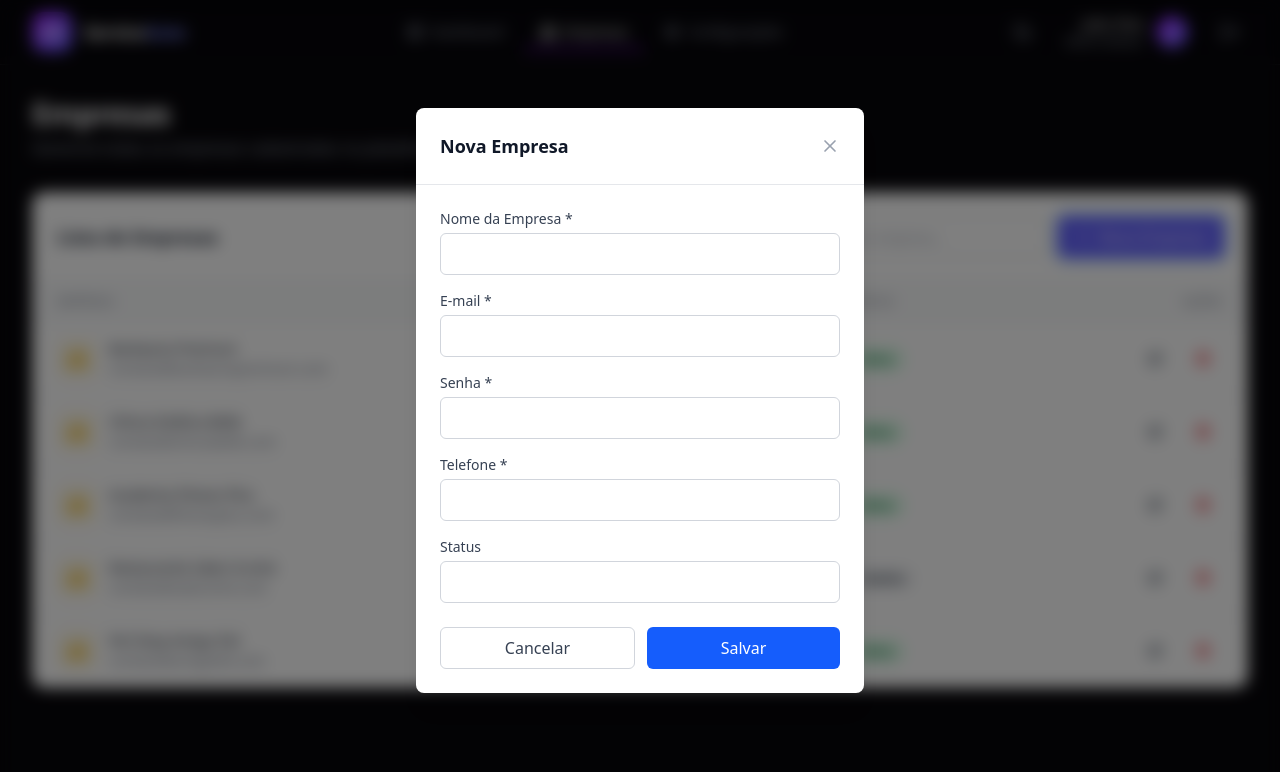
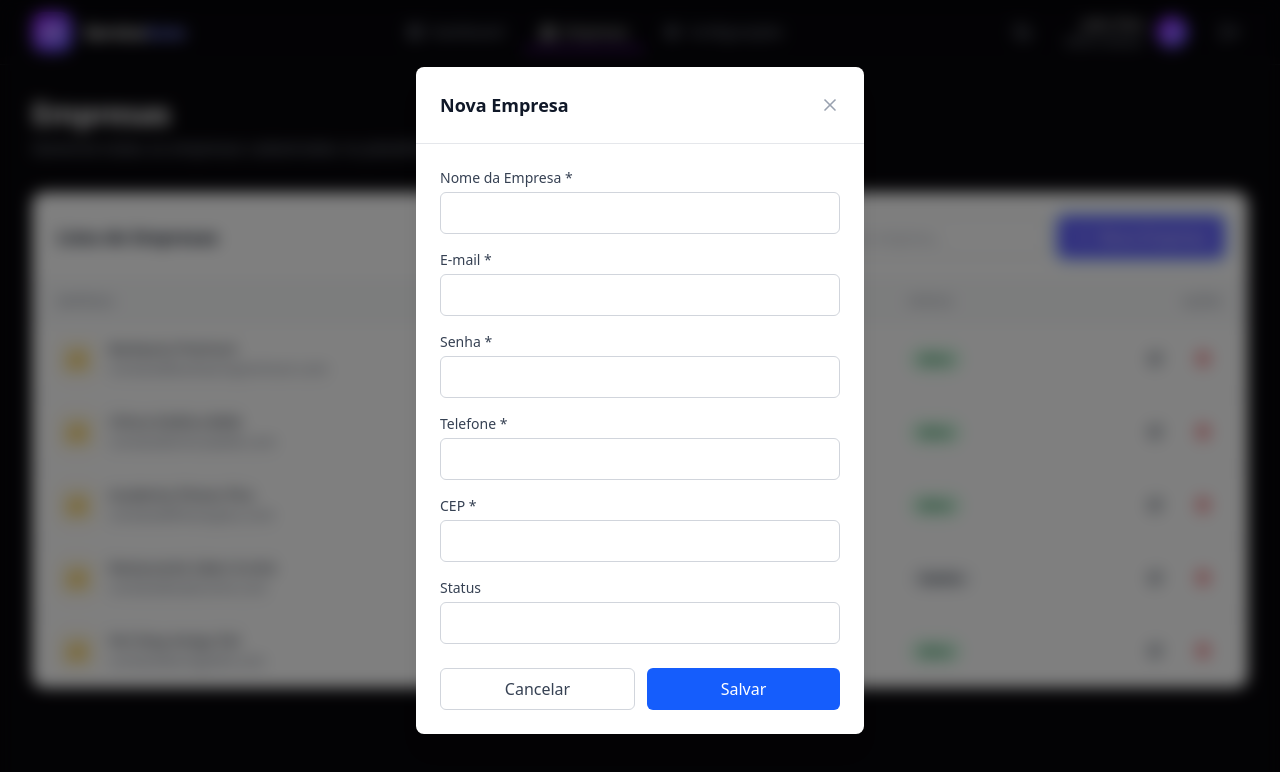
Before and after one commit to Devora-Oficial/Devora-Hackathon, a React app in the folder Front-end/: page /empresas in a window 1280 px wide. Both pictures are taken after a click on the button "Nova Empresa". Shown: the top 772 px of the page. Built offline with nearby package versions, Linux system fonts and the light colour scheme; the HTML template or start-up script is replaced by a standard one.

Commit message:
Adaptando front pro banco

```diff
--- a/Front-end/src/components/landing/Hero.jsx
+++ b/Front-end/src/components/landing/Hero.jsx
@@ -5,8 +5,8 @@ import { motion } from "framer-motion";
 export default function Hero() {
   return (
     <section className="pt-28 pb-20 relative overflow-hidden">
-      <div className="absolute -left-40 -top-24 w-[720px] h-[720px] rounded-full bg-gradient-to-r from-purple-600 to-indigo-500 opacity-20 blur-3xl pointer-events-none"></div>
-      <div className="absolute right-[-200px] top-10 w-[520px] h-[520px] rounded-full bg-gradient-to-tr from-indigo-600 to-cyan-500 opacity-10 blur-2xl pointer-events-none"></div>
+      <div className="absolute -left-40 -top-24 w-[720px] h-[720px] rounded-full bg-linear-to-r from-purple-600 to-indigo-500 opacity-20 blur-3xl pointer-events-none"></div>
+      <div className="absolute right-[-200px] top-10 w-[520px] h-[520px] rounded-full bg-linear-to-tr from-indigo-600 to-cyan-500 opacity-10 blur-2xl pointer-events-none"></div>
 
       <div className="relative max-w-7xl mx-auto px-6 flex flex-col-reverse lg:flex-row items-center gap-12">
 
@@ -41,7 +41,7 @@ export default function Hero() {
           >
             <Link
               to="/register"
-              className="px-8 py-3 bg-gradient-to-r from-purple-600 to-indigo-600 text-white rounded-full font-semibold shadow-xl shadow-purple-900/40 hover:scale-[1.02] transition"
+              className="px-8 py-3 bg-linear-to-r from-purple-600 to-indigo-600 text-white rounded-full font-semibold shadow-xl shadow-purple-900/40 hover:scale-[1.02] transition"
             >
               Começar grátis
             </Link>
@@ -86,18 +86,18 @@ export default function Hero() {
           viewport={{ once: true }}
           className="w-full lg:w-1/2 flex items-center justify-center"
         >
-          <div className="w-[380px] md:w-[520px] lg:w-[560px] p-6 rounded-3xl bg-gradient-to-br from-white/3 to-white/2 border border-white/8 shadow-2xl relative">
+          <div className="w-[380px] md:w-[520px] lg:w-[560px] p-6 rounded-3xl bg-linear-to-br from-white/3 to-white/2 border border-white/8 shadow-2xl relative">
             <div className="flex items-center justify-between mb-6">
               <div className="h-3 w-24 rounded-full bg-white/10"></div>
               <div className="h-3 w-10 rounded-full bg-white/10"></div>
             </div>
 
             <div className="grid grid-cols-2 gap-4">
-              <div className="p-3 rounded-lg bg-gradient-to-br from-purple-600/20 to-indigo-600/10 border border-white/6">
+              <div className="p-3 rounded-lg bg-linear-to-br from-purple-600/20 to-indigo-600/10 border border-white/6">
                 <div className="h-6 w-24 bg-white/10 rounded mb-3"></div>
                 <div className="h-8 bg-white/8 rounded"></div>
               </div>
-              <div className="p-3 rounded-lg bg-gradient-to-br from-indigo-600/20 to-cyan-500/10 border border-white/6">
+              <div className="p-3 rounded-lg bg-linear-to-br from-indigo-600/20 to-cyan-500/10 border border-white/6">
                 <div className="h-6 w-20 bg-white/10 rounded mb-3"></div>
                 <div className="h-8 bg-white/8 rounded"></div>
               </div>
@@ -107,7 +107,7 @@ export default function Hero() {
               </div>
             </div>
 
-            <div className="absolute -left-8 -bottom-6 w-36 h-36 rounded-full bg-gradient-to-tr from-purple-500 to-indigo-400 opacity-40 blur-xl"></div>
+            <div className="absolute -left-8 -bottom-6 w-36 h-36 rounded-full bg-linear-to-tr from-purple-500 to-indigo-400 opacity-40 blur-xl"></div>
           </div>
         </motion.div>
 
--- a/Front-end/src/pages/admin/Empresas.jsx
+++ b/Front-end/src/pages/admin/Empresas.jsx
@@ -35,11 +35,11 @@ const Modal = ({ isOpen, onClose, title, children }) => {
 const Empresas = () => {
   // Alterar/Remover quando for puxado do banco
   const [companies, setCompanies] = useState([
-    { id: 1, name: 'Barbearia Premium', email: 'contato@barbeariapremium.com', password: '123', phone: '(11) 99999-1111', status: 'Ativo' },
-    { id: 2, name: 'Clínica Estética Belle', email: 'contato@clinicabelle.com', password: '123', phone: '(11) 99999-2222', status: 'Ativo' },
-    { id: 3, name: 'Academia Fitness Plus', email: 'contato@fitnessplus.com', password: '123', phone: '(11) 99999-3333', status: 'Ativo' },
-    { id: 4, name: 'Restaurante Sabor & Arte', email: 'contato@saborarte.com', password: '123', phone: '(11) 99999-4444', status: 'Inativo' },
-    { id: 5, name: 'Pet Shop Amigo Fiel', email: 'contato@amigofiel.com', password: '123', phone: '(11) 99999-5555', status: 'Ativo' },
+    { id: 1, name: 'Barbearia Premium', email: 'contato@barbeariapremium.com', password: '123', phone: '(11) 99999-1111', cep: '00000-000', status: 'Ativo' },
+    { id: 2, name: 'Clínica Estética Belle', email: 'contato@clinicabelle.com', password: '123', phone: '(11) 99999-2222', cep: '00000-000', status: 'Ativo' },
+    { id: 3, name: 'Academia Fitness Plus', email: 'contato@fitnessplus.com', password: '123', phone: '(11) 99999-3333', cep: '00000-000', status: 'Ativo' },
+    { id: 4, name: 'Restaurante Sabor & Arte', email: 'contato@saborarte.com', password: '123', phone: '(11) 99999-4444', cep: '00000-000', status: 'Inativo' },
+    { id: 5, name: 'Pet Shop Amigo Fiel', email: 'contato@amigofiel.com', password: '123', phone: '(11) 99999-5555', cep: '00000-000', status: 'Ativo' },
   ]);
 
   const [isAddModalOpen, setIsAddModalOpen] = useState(false);
@@ -52,6 +52,7 @@ const Empresas = () => {
     email: '',
     password: '',
     phone: '',
+    cep: '',
     status: 'Ativo'
   });
 
@@ -62,6 +63,7 @@ const Empresas = () => {
       email: '',
       password: '',
       phone: '',
+      cep: '',
       status: 'Ativo'
     });
   };
@@ -80,6 +82,7 @@ const Empresas = () => {
       email: company.email,
       password: company.password,
       phone: company.phone,
+      cep: company.cep,
       status: company.status
     });
     setIsEditModalOpen(true);
@@ -93,7 +96,7 @@ const Empresas = () => {
 
   // Salvar nova empresa
   const handleSaveNew = () => {
-    if (!formData.name || !formData.email || !formData.password || !formData.phone) {
+    if (!formData.name || !formData.email || !formData.password || !formData.phone || !formData.cep) {
       alert('Por favor, preencha todos os campos obrigatórios!');
       return;
     }
@@ -109,7 +112,7 @@ const Empresas = () => {
 
   // Salvar edição
   const handleSaveEdit = () => {
-    if (!formData.name || !formData.email || !formData.password || !formData.phone) {
+    if (!formData.name || !formData.email || !formData.password || !formData.phone || !formData.cep) {
       alert('Por favor, preencha todos os campos obrigatórios!');
       return;
     }
@@ -158,6 +161,7 @@ const Empresas = () => {
       )
     },
     { key: 'phone', header: 'Telefone' },
+    { key: 'cep', header: 'CEP' },
     {
       key: 'status',
       header: 'Status',
@@ -257,6 +261,19 @@ const Empresas = () => {
 
           <div>
             <label className="block text-sm font-medium text-gray-700 dark:text-gray-300 mb-1">
+              CEP *
+            </label>
+            <input
+              type="text"
+              value={formData.cep}
+              onChange={(e) => setFormData({ ...formData, cep: e.target.value })}
+              className="w-full px-3 py-2 border border-gray-300 dark:border-gray-600 rounded-md focus:outline-none focus:ring-2 focus:ring-blue-500 dark:bg-gray-800 dark:text-white"
+              placeholder="00000-000"
+            />
+          </div>
+
+          <div>
+            <label className="block text-sm font-medium text-gray-700 dark:text-gray-300 mb-1">
               Status
             </label>
             <select
@@ -347,6 +364,19 @@ const Empresas = () => {
 
           <div>
             <label className="block text-sm font-medium text-gray-700 dark:text-gray-300 mb-1">
+              CEP *
+            </label>
+            <input
+              type="text"
+              value={formData.cep}
+              onChange={(e) => setFormData({ ...formData, cep: e.target.value })}
+              className="w-full px-3 py-2 border border-gray-300 dark:border-gray-600 rounded-md focus:outline-none focus:ring-2 focus:ring-blue-500 dark:bg-gray-800 dark:text-white"
+              placeholder="00000-000"
+            />
+          </div>
+
+          <div>
+            <label className="block text-sm font-medium text-gray-700 dark:text-gray-300 mb-1">
               Status
             </label>
             <select
--- a/Front-end/src/pages/empresa/Agendamentos.jsx
+++ b/Front-end/src/pages/empresa/Agendamentos.jsx
@@ -252,13 +252,13 @@ const Agendamentos = () => {
 
           <div>
             <label className="block text-sm font-medium text-gray-700 dark:text-gray-300 mb-1">
-              Descrição
+              Observação
             </label>
             <textarea
               value={formData.observation}
               onChange={(e) => setFormData({ ...formData, observation: e.target.value })}
               className="w-full px-3 py-2 border border-gray-300 dark:border-gray-600 rounded-md focus:outline-none focus:ring-2 focus:ring-blue-500 dark:bg-gray-800 dark:text-white resize-none"
-              placeholder="Descreva o serviço"
+              placeholder="Anote uma observação"
               rows="3"
             />
           </div>
@@ -362,13 +362,13 @@ const Agendamentos = () => {
 
           <div>
             <label className="block text-sm font-medium text-gray-700 dark:text-gray-300 mb-1">
-              Descrição
+              Observação
             </label>
             <textarea
               value={formData.observation}
               onChange={(e) => setFormData({ ...formData, observation: e.target.value })}
               className="w-full px-3 py-2 border border-gray-300 dark:border-gray-600 rounded-md focus:outline-none focus:ring-2 focus:ring-blue-500 dark:bg-gray-800 dark:text-white resize-none"
-              placeholder="Descreva o serviço"
+              placeholder="Anote uma observação"
               rows="3"
             />
           </div>
```
Also changed, not shown: 1 other file (tests, documents, lock files or other folders).
